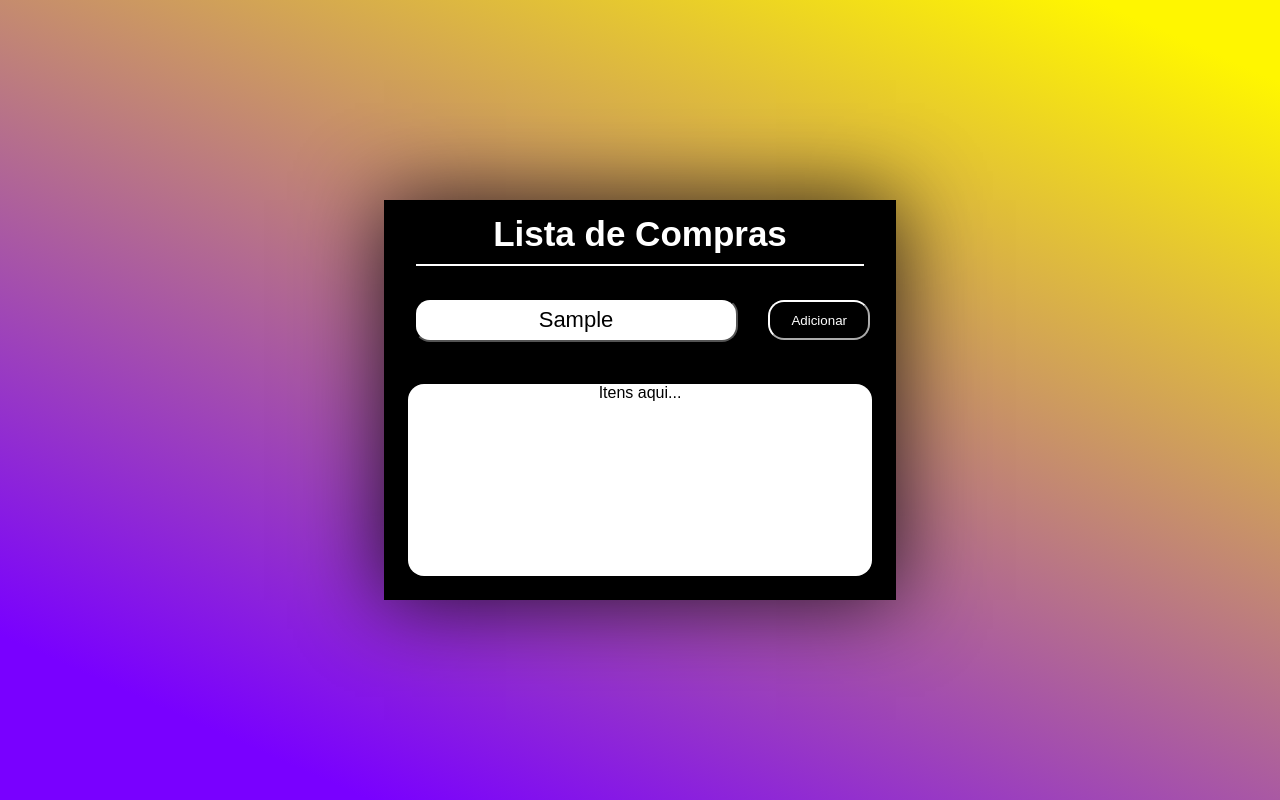
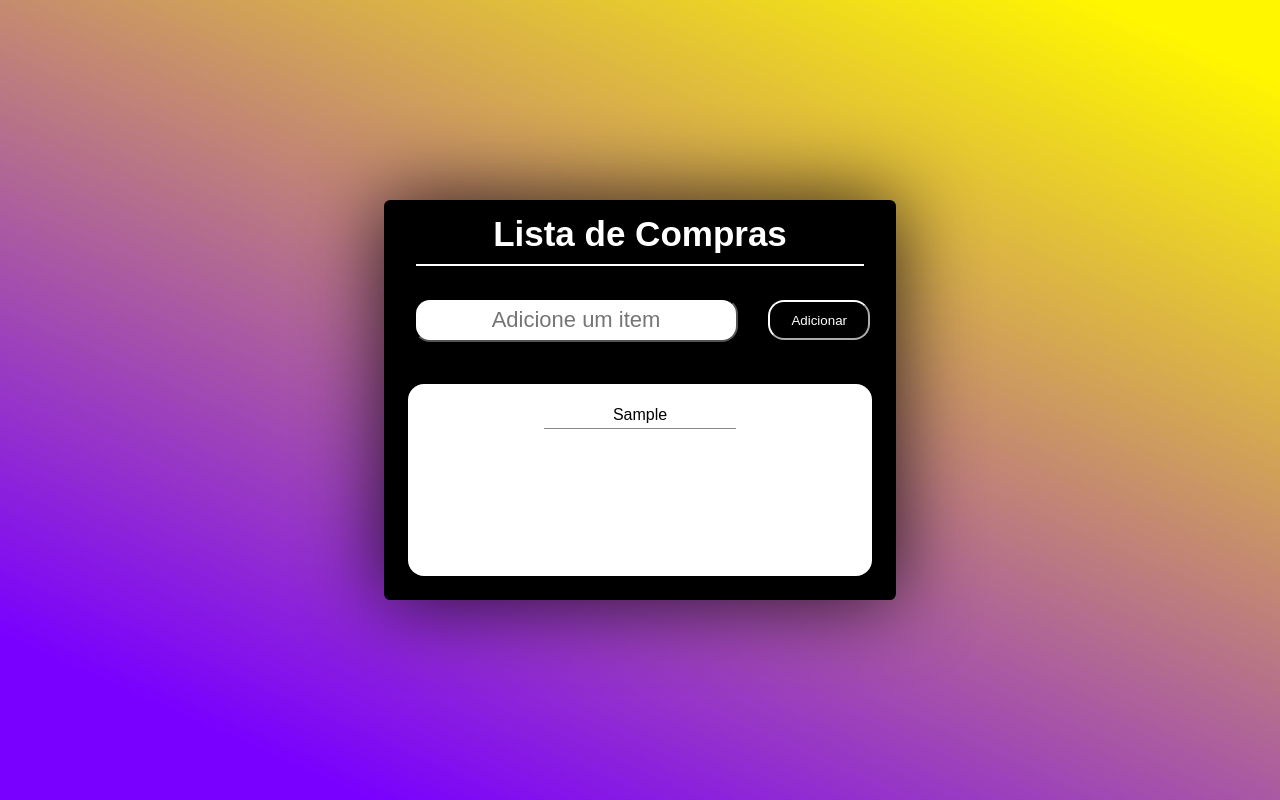
Before and after one commit to JoseAugustoTorres/Lista-de-Compras, a plain HTML site: page index.html in a window 1280 px wide. Both pictures are taken after typing "Sample" into the empty fields and a click on the button "Adicionar". Drawn offline with Linux system fonts and the light colour scheme.

Commit message:
Lista de compras funcional

```diff
--- a/CSS/styles.css
+++ b/CSS/styles.css
@@ -22,6 +22,7 @@
     "entrada botao-adicionar"
     "saida saida";
     background-color: black;
+    border-radius: 0.4rem;
     box-shadow: 0 0 80px rgba(0, 0, 0, 0.8);
     height: 50vh;
     width: 40vw;
@@ -75,11 +76,33 @@ h1{
     color: rgb(0, 0, 0);
 }
 
-.itens-lista{
+.lista{
     grid-area: saida;
     background-color: white;
     border-radius: 1rem;
     color: black;
     margin: 1.5rem;
+    padding: 1rem;
     text-align: center;
+    /*itens da lista*/
+    display: grid;
+    justify-items: center;
+    align-items: center;
+    grid-auto-rows: 3.5vh 1px;
+    row-gap: 1vh 0.2vh;
+    overflow-y: auto;
 }
+
+.itens-lista{
+    height: 2vh;
+    width: 30vw;
+}
+
+.linha-entre-itens{
+    border-top: 1px solid #8c8b8b;
+    width: 15vw;
+}
+
+@media (max-width: 880px){
+
+}
--- a/JavaScript/script.js
+++ b/JavaScript/script.js
@@ -0,0 +1,44 @@
+let lista = [];
+
+function pegarValorInput() {
+  var regex = /^[A-zÀ-ú ]+$/;
+  var valorEntrada = document.getElementById("entrada-itens").value;
+  valorEntrada = valorEntrada.trim();
+
+  console.log(valorEntrada.textContent);
+
+  if (!valorEntrada.match(regex)) {
+    alert("Caracteres inválidos");
+    return limparEntrada();
+  }
+  valorEntrada.toLowerCase();
+
+  adicionarItens(valorEntrada);
+}
+
+function adicionarItens(valorEntrada) {
+  lista.push(valorEntrada);
+  console.log(lista);
+
+  mostrarListaTela();
+}
+
+function mostrarListaTela() {
+  var telaLista = document.getElementById("lista");
+  var itensLista = document.createElement("div");
+  var linhaEntre = document.createElement("div");
+
+  itensLista.classList.add("itens-lista");
+  itensLista.textContent = lista.slice(-1);
+  telaLista.appendChild(itensLista);
+
+  linhaEntre.classList.add("linha-entre-itens");
+  telaLista.appendChild(linhaEntre);
+
+  limparEntrada();
+}
+
+function limparEntrada() {
+  var valorEntrada = document.getElementById("entrada-itens");
+  valorEntrada.value = "";
+}
--- a/index.html
+++ b/index.html
@@ -6,7 +6,7 @@
     <meta name="viewport" content="width=device-width, initial-scale=1.0" />
     <link rel="stylesheet" href="./CSS/styles.css" />
     <script src="./JavaScript/script.js"></script>
-    <title>Document</title>
+    <title>Lista de Compras</title>
   </head>
 
   <body>
@@ -18,10 +18,13 @@
         <input
           type="text"
           class="entrada-itens"
+          id="entrada-itens"
           placeholder="Adicione um item"
         />
-        <button class="botao-adicionar">Adicionar</button>
-        <div class="itens-lista">Itens aqui...</div>
+        <button class="botao-adicionar" onclick="pegarValorInput()">
+          Adicionar
+        </button>
+        <div class="lista" id="lista" aria-placeholder="aaa"></div>
       </div>
     </section>
   </body>
```
